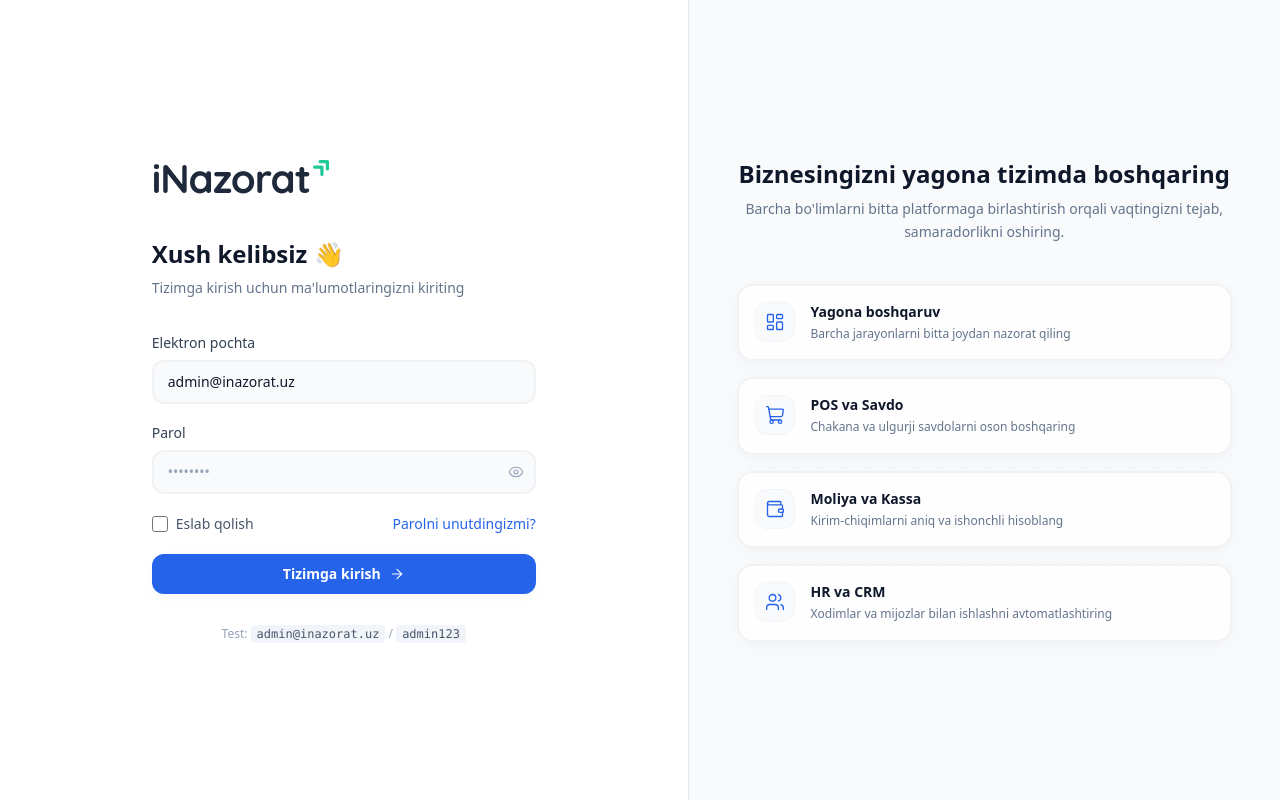
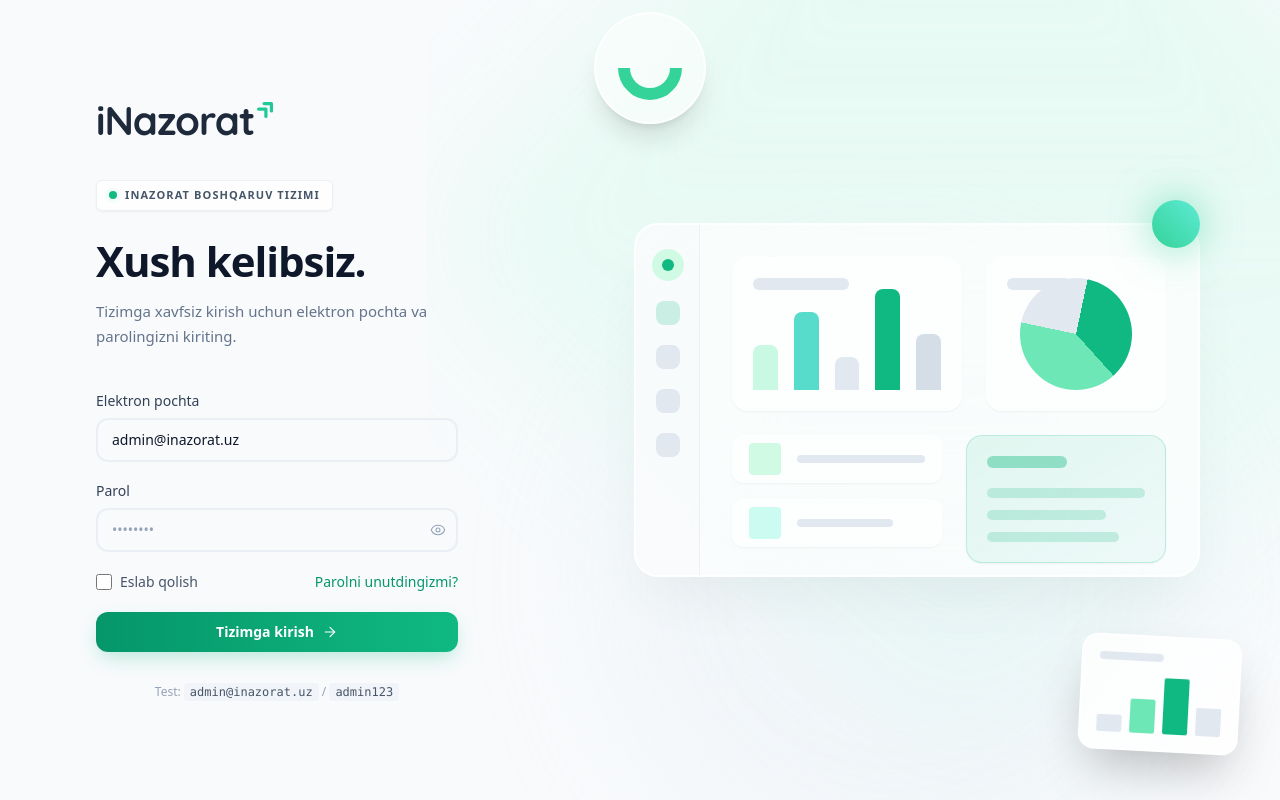
Before and after one commit to xurshidbahromov/iNazarot, a React (Vite) app: page /login in a window 1280 px wide. Built offline with nearby package versions, Linux system fonts and the light colour scheme.

Commit message:
feat: enhance Login component with improved UI elements and background design

```diff
--- a/src/pages/auth/Login.tsx
+++ b/src/pages/auth/Login.tsx
@@ -1,14 +1,7 @@
-import { useState} from'react';
-import { useNavigate} from'react-router-dom';
-import { Eye, EyeOff, ArrowRight, LayoutDashboard, ShoppingCart, Users, Wallet} from'lucide-react';
-import { useAuthStore} from'../../store/useAuthStore';
-
-const features = [
-  { icon: LayoutDashboard, title:'Yagona boshqaruv', desc:'Barcha jarayonlarni bitta joydan nazorat qiling'},
-  { icon: ShoppingCart, title:'POS va Savdo', desc:'Chakana va ulgurji savdolarni oson boshqaring'},
-  { icon: Wallet, title:'Moliya va Kassa', desc:'Kirim-chiqimlarni aniq va ishonchli hisoblang'},
-  { icon: Users, title:'HR va CRM', desc:'Xodimlar va mijozlar bilan ishlashni avtomatlashtiring'},
-];
+import { useState } from 'react';
+import { useNavigate } from 'react-router-dom';
+import { Eye, EyeOff, ArrowRight } from 'lucide-react';
+import { useAuthStore } from '../../store/useAuthStore';
 
 export default function Login() {
   const navigate = useNavigate();
@@ -33,10 +26,16 @@ export default function Login() {
         setLoading(false);}}, 800);};
 
   return (
-    <div className="min-h-screen flex bg-white">
+    <div className="min-h-screen flex bg-[#f8fafc] font-sans relative overflow-hidden">
+
+      {/* Background Abstract Shapes */}
+      <div className="absolute top-0 right-0 w-2/3 h-full overflow-hidden pointer-events-none z-0">
+        <div className="absolute -top-[20%] -right-[10%] w-[800px] h-[800px] rounded-[100px] rotate-45 bg-gradient-to-br from-emerald-100/60 to-teal-100/30 blur-3xl opacity-80" />
+        <div className="absolute bottom-[-10%] right-[10%] w-[600px] h-[600px] rounded-full bg-slate-200/40 blur-3xl opacity-60" />
+      </div>
 
       {/* Left Form Side */}
-      <div className="flex-1 flex flex-col justify-center px-4 sm:px-10 lg:px-16 xl:px-24">
+      <div className="flex-[0.8] lg:flex-1 flex flex-col justify-center px-6 sm:px-10 lg:px-16 xl:px-24 relative z-20">
         <div className="mx-auto w-full max-w-sm">
 
           <div className="flex items-center mb-10">
@@ -44,8 +43,6 @@ export default function Login() {
               <span className="text-[40px] font-bold tracking-tight text-slate-800 leading-none" style={{ fontFamily:"'Quicksand', sans-serif"}}>
                 iNazorat
               </span>
-
-              {/* Double Chevron Growth Arrow (Elevate logo style representing scale & automation) */}
               <svg
                 className="w-[22px] h-[22px] text-[#20c997] absolute top-[-1px] -right-[10px] drop-shadow-[0_4px_20px_-4px_rgba(0,0,0,0.05)]"
                 viewBox="0 0 24 24"
@@ -61,10 +58,22 @@ export default function Login() {
             </div>
           </div>
 
-          <div className="mb-8">
-            <h2 className="text-2xl font-bold text-slate-900">Xush kelibsiz 👋</h2>
-            <p className="mt-2 text-sm text-slate-500">
-              Tizimga kirish uchun ma'lumotlaringizni kiriting
+          <div className="mb-10 select-none">
+            <div className="inline-flex items-center gap-2 px-3 py-1.5 rounded-md bg-white/80 border border-slate-200/60 shadow-sm mb-6">
+               <div className="w-2 h-2 rounded-full bg-emerald-500 relative">
+                 <div className="absolute inset-0 rounded-full bg-emerald-400 animate-ping opacity-75" />
+               </div>
+               <span className="text-[11px] font-semibold text-slate-600 uppercase tracking-widest">
+                 iNazorat Boshqaruv Tizimi
+               </span>
+            </div>
+
+            <h1 className="text-4xl font-bold tracking-tight text-slate-900 sm:text-[42px] mb-3 leading-tight">
+              Xush kelibsiz.
+            </h1>
+
+            <p className="text-[15px] text-slate-500 font-medium leading-relaxed max-w-sm">
+              Tizimga xavfsiz kirish uchun elektron pochta va parolingizni kiriting.
             </p>
           </div>
 
@@ -79,7 +88,7 @@ export default function Login() {
                 onChange={(e) => setForm({ ...form, email: e.target.value})}
                 autoComplete="email"
                 required
-                className="w-full px-3.5 py-2.5 bg-slate-50 border-2 border-[#f1f2f4] rounded-xl text-sm text-slate-900 placeholder:text-slate-400 focus:outline-none focus:ring-2 focus:ring-primary-500/30 focus:border-primary-400 transition-all"
+                className="w-full px-3.5 py-2.5 bg-slate-50/50 backdrop-blur-sm border-2 border-slate-200/60 rounded-xl text-sm text-slate-900 placeholder:text-slate-400 focus:outline-none focus:ring-4 focus:ring-emerald-500/10 focus:border-emerald-400 transition-all hover:bg-slate-50/80"
               />
             </div>
 
@@ -94,7 +103,7 @@ export default function Login() {
                   onChange={(e) => setForm({ ...form, password: e.target.value})}
                   autoComplete="current-password"
                   required
-                  className="w-full px-3.5 py-2.5 pr-10 bg-slate-50 border-2 border-[#f1f2f4] rounded-xl text-sm text-slate-900 placeholder:text-slate-400 focus:outline-none focus:ring-2 focus:ring-primary-500/30 focus:border-primary-400 transition-all"
+                  className="w-full px-3.5 py-2.5 pr-10 bg-slate-50/50 backdrop-blur-sm border-2 border-slate-200/60 rounded-xl text-sm text-slate-900 placeholder:text-slate-400 focus:outline-none focus:ring-4 focus:ring-emerald-500/10 focus:border-emerald-400 transition-all hover:bg-slate-50/80"
                 />
                 <button
                   type="button"
@@ -116,10 +125,10 @@ export default function Login() {
 
             <div className="flex items-center justify-between py-1">
               <label className="flex items-center gap-2 cursor-pointer">
-                <input type="checkbox" className="h-4 w-4 rounded border-slate-300 text-primary-600 focus:ring-primary-500" />
+                <input type="checkbox" className="h-4 w-4 rounded border-slate-300 text-emerald-600 focus:ring-emerald-500" />
                 <span className="text-sm text-slate-600">Eslab qolish</span>
               </label>
-              <a href="#" className="text-sm font-medium text-primary-600 hover:text-primary-500 transition-colors">
+              <a href="#" className="text-sm font-medium text-emerald-600 hover:text-emerald-500 transition-colors">
                 Parolni unutdingizmi?
               </a>
             </div>
@@ -127,7 +136,7 @@ export default function Login() {
             <button
               type="submit"
               disabled={loading}
-              className="group w-full flex items-center justify-center gap-2 py-2.5 bg-primary-600 text-white text-sm font-semibold rounded-xl hover:bg-primary-700 transition-all shadow-[0_4px_20px_-4px_rgba(0,0,0,0.05)] disabled:opacity-50 disabled:cursor-not-allowed"
+              className="group w-full flex items-center justify-center gap-2 py-2.5 bg-gradient-to-r from-emerald-600 to-emerald-500 text-white text-sm font-semibold rounded-xl hover:from-emerald-700 hover:to-emerald-600 transition-all shadow-[0_8px_20px_-4px_rgba(16,185,129,0.3)] disabled:opacity-50 disabled:cursor-not-allowed"
             >
               {loading ? (
                 <>
@@ -152,38 +161,90 @@ export default function Login() {
         </div>
       </div>
 
-      {/* Right Feature Side */}
-      <div className="hidden lg:flex flex-1 bg-slate-50 border-l border-slate-200 p-12 items-center justify-center relative overflow-hidden">
-        {/* Subtle Background Pattern */}
-        <div className="absolute inset-0 opacity-[0.03]"
-          style={{ backgroundImage:'radial-gradient(circle, #000 1px, transparent 1px)', backgroundSize:'24px 24px'}}
-        />
+      {/* Right Feature Side - Abstract CSS Illustration */}
+      <div className="hidden lg:flex flex-1 relative z-10 items-center justify-center p-10 xl:p-20">
 
-        <div className="max-w-lg w-full relative z-10">
-          <div className="mb-10 text-center">
-            <h3 className="text-2xl font-bold text-slate-900">Biznesingizni yagona tizimda boshqaring</h3>
-            <p className="text-slate-500 mt-2 text-sm leading-relaxed">
-              Barcha bo'limlarni bitta platformaga birlashtirish orqali vaqtingizni tejab, samaradorlikni oshiring.
-            </p>
+        {/* Main Floating Dashboard Container */}
+        <div className="relative w-full max-w-[750px] aspect-[16/10] bg-white/70 backdrop-blur-3xl border-2 border-white/80 rounded-3xl shadow-[0_30px_60px_-15px_rgba(0,0,0,0.05)] flex overflow-hidden group hover:shadow-[0_40px_80px_-15px_rgba(16,185,129,0.1)] transition-all duration-700">
+
+          {/* Dashboard Sidebar */}
+          <div className="w-[64px] bg-slate-50/50 border-r border-slate-200/50 flex flex-col items-center py-6 gap-5">
+            <div className="w-8 h-8 rounded-full bg-emerald-100 flex items-center justify-center">
+              <div className="w-3 h-3 bg-emerald-500 rounded-full" />
+            </div>
+            <div className="w-6 h-6 rounded-lg bg-emerald-500/20" />
+            <div className="w-6 h-6 rounded-lg bg-slate-200" />
+            <div className="w-6 h-6 rounded-lg bg-slate-200" />
+            <div className="w-6 h-6 rounded-lg bg-slate-200" />
           </div>
 
-          <div className="space-y-4">
-            {features.map((feature, idx) => (
-              <div key={idx} className="flex items-start gap-4 p-4 bg-white/80 backdrop-blur-sm rounded-2xl border-2 border-[#f1f2f4] shadow-[0_4px_20px_-4px_rgba(0,0,0,0.05)] hover:-translate-y-0.5 hover:shadow-[0_8px_24px_-4px_rgba(0,0,0,0.06)] hover:border-slate-200 transition-all duration-300">
-                <div className="w-10 h-10 rounded-xl bg-slate-50 border border-slate-100 flex items-center justify-center flex-shrink-0">
-                  <feature.icon className="w-5 h-5 text-primary-600" strokeWidth={1.6} />
-                </div>
-                <div>
-                  <h4 className="text-sm font-semibold text-slate-900">{feature.title}</h4>
-                  <p className="text-xs text-slate-500 mt-0.5 leading-relaxed">
-                    {feature.desc}
-                  </p>
-                </div>
+          {/* Dashboard Main Content Area */}
+          <div className="flex-1 p-8 flex flex-col gap-6">
+
+            {/* Top row - Charts */}
+            <div className="flex gap-6 h-[180px]">
+              {/* Bar Chart Block */}
+              <div className="flex-1 bg-white/60 rounded-2xl border border-white/60 p-5 flex items-end justify-between gap-4 relative overflow-hidden shadow-sm">
+                <div className="absolute top-5 left-5 w-24 h-3 rounded-full bg-slate-200" />
+                <div className="w-full bg-emerald-200/60 rounded-t-lg h-[40%] transition-all duration-1000 group-hover:h-[60%]" />
+                <div className="w-full bg-teal-400/80 rounded-t-lg h-[70%] transition-all duration-1000 group-hover:h-[80%]" />
+                <div className="w-full bg-slate-200 rounded-t-lg h-[30%] transition-all duration-1000 group-hover:h-[40%]" />
+                <div className="w-full bg-emerald-500 rounded-t-lg h-[90%] transition-all duration-1000 group-hover:h-[95%]" />
+                <div className="w-full bg-slate-300/80 rounded-t-lg h-[50%] transition-all duration-1000 group-hover:h-[65%]" />
               </div>
-            ))}
+
+              {/* Pie Chart Block */}
+              <div className="w-[180px] flex-shrink-0 bg-white/60 rounded-2xl border border-white/60 p-5 flex items-center justify-center shadow-sm relative">
+                <div className="absolute top-5 left-5 w-16 h-3 rounded-full bg-slate-200" />
+                 {/* CSS Pie Chart */}
+                 <div className="w-28 h-28 rounded-full transform rotate-12" style={{ background: 'conic-gradient(#10b981 0% 35%, #6ee7b7 35% 75%, #e2e8f0 75% 100%)' }} />
+              </div>
+            </div>
+
+            {/* Bottom row - Lists and Stats */}
+            <div className="flex-1 flex gap-6">
+               <div className="flex-1 space-y-4">
+                 <div className="h-12 bg-white/60 rounded-xl border border-white/60 flex items-center px-4 shadow-sm">
+                   <div className="w-8 h-8 rounded bg-emerald-100 mr-4" />
+                   <div className="w-32 h-2 rounded-full bg-slate-200" />
+                 </div>
+                 <div className="h-12 bg-white/60 rounded-xl border border-white/60 flex items-center px-4 shadow-sm">
+                   <div className="w-8 h-8 rounded bg-teal-100 mr-4" />
+                   <div className="w-24 h-2 rounded-full bg-slate-200" />
+                 </div>
+               </div>
+               <div className="w-[200px] bg-gradient-to-br from-emerald-500/10 to-teal-500/5 rounded-2xl border border-emerald-500/20 p-5 shadow-sm">
+                 <div className="w-20 h-3 rounded-full bg-emerald-500/40 mb-5" />
+                 <div className="w-full h-2.5 rounded-full bg-emerald-500/20 mb-3" />
+                 <div className="w-3/4 h-2.5 rounded-full bg-emerald-500/20 mb-3" />
+                 <div className="w-5/6 h-2.5 rounded-full bg-emerald-500/20" />
+               </div>
+            </div>
           </div>
         </div>
+
+        {/* Floating Abstract Decorative Elements */}
+
+        {/* Floating Ring/Pie Piece */}
+        <div className="absolute top-10 left-10 lg:left-0 xl:left-10 w-28 h-28 bg-white/50 backdrop-blur-xl border-2 border-white/80 rounded-full flex items-center justify-center shadow-xl animate-bounce" style={{ animationDuration: '6s' }}>
+           <div className="w-16 h-16 rounded-full border-[12px] border-emerald-400 border-t-transparent border-l-transparent rotate-45" />
+        </div>
+
+        {/* Floating Stats Card */}
+        <div className="absolute bottom-12 right-10 lg:-right-4 xl:right-10 w-40 bg-white/80 backdrop-blur-2xl border-2 border-white/80 rounded-2xl p-4 shadow-2xl transform rotate-3 hover:rotate-0 transition-transform duration-500">
+           <div className="w-16 h-2 rounded-full bg-slate-200 mb-4" />
+           <div className="flex items-end justify-between gap-2 h-14">
+             <div className="w-full bg-slate-200 rounded-sm h-[30%]" />
+             <div className="w-full bg-emerald-300 rounded-sm h-[60%]" />
+             <div className="w-full bg-emerald-500 rounded-sm h-[100%]" />
+             <div className="w-full bg-slate-200 rounded-sm h-[50%]" />
+           </div>
+        </div>
+
+        {/* Glowing Orb */}
+        <div className="absolute top-1/4 right-20 w-12 h-12 rounded-full bg-gradient-to-tr from-emerald-400 to-teal-300 shadow-[0_0_40px_rgba(52,211,153,0.6)] animate-pulse" />
+
       </div>
-
     </div>
-  );}
+  );
+}
```
Also changed, not shown: src/layouts/DashboardLayout.tsx (+52 -25 lines).
